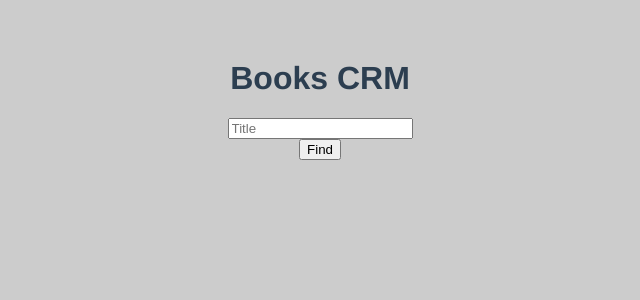
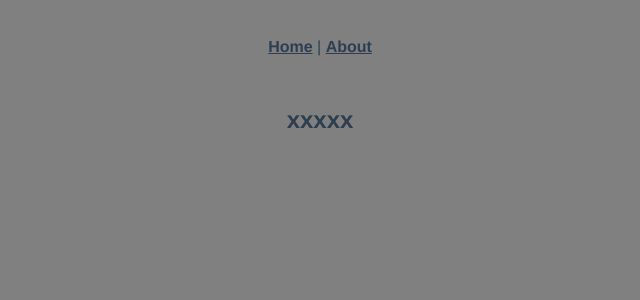
Before and after one commit to samcoswymysl/book-base-crm, a Vue app in the folder client/: page /detailsonebook in a window 1280 px wide. Shown: the top 300 px of the page, without its empty margins (320-960 px from the left). Built offline with nearby package versions, Linux system fonts and the light colour scheme.

Commit message:
add EventBus.js and bulid new page

```diff
--- a/client/package.json
+++ b/client/package.json
@@ -9,11 +9,13 @@
   },
   "dependencies": {
     "core-js": "^3.6.5",
-    "vue": "^2.6.11"
+    "vue": "^2.6.11",
+    "vue-router": "^3.5.3"
   },
   "devDependencies": {
     "@vue/cli-plugin-babel": "~4.5.0",
     "@vue/cli-plugin-eslint": "~4.5.0",
+    "@vue/cli-plugin-router": "~4.5.0",
     "@vue/cli-service": "~4.5.0",
     "@vue/eslint-config-airbnb": "^5.0.2",
     "babel-eslint": "^10.1.0",
--- a/client/src/App.vue
+++ b/client/src/App.vue
@@ -1,30 +1,39 @@
 <template>
   <div id="app">
-    <Search />
+    <div id="nav">
+      <router-link to="/">Home</router-link> |
+      <router-link to="/about">About</router-link>
+    </div>
+    <router-view/>
   </div>
 </template>
+<script>
 
-<script>
-import Search from './components/Search.vue';
-
-export default {
-  name: 'App',
-  components: {
-    Search,
-  },
-};
 </script>
 
 <style>
+body{
+  background-color: gray;
+}
+
 #app {
   font-family: Avenir, Helvetica, Arial, sans-serif;
   -webkit-font-smoothing: antialiased;
   -moz-osx-font-smoothing: grayscale;
   text-align: center;
   color: #2c3e50;
-  margin-top: 60px;
 }
-body{
-  background: #ccc;
+
+#nav {
+  padding: 30px;
+}
+
+#nav a {
+  font-weight: bold;
+  color: #2c3e50;
+}
+
+#nav a.router-link-exact-active {
+  color: #42b983;
 }
 </style>
--- /dev/null
+++ b/client/src/config/eventBus.js
@@ -0,0 +1,5 @@
+import Vue from 'vue';
+
+export const EventBus = new Vue();
+
+export default EventBus;
--- a/client/src/main.js
+++ b/client/src/main.js
@@ -1,8 +1,13 @@
 import Vue from 'vue';
+import VueRouter from 'vue-router';
 import App from './App.vue';
+import router from './router';
 
 Vue.config.productionTip = false;
 
+Vue.use(VueRouter);
+
 new Vue({
+  router,
   render: (h) => h(App),
 }).$mount('#app');
--- /dev/null
+++ b/client/src/router/index.js
@@ -0,0 +1,29 @@
+import Vue from 'vue';
+import VueRouter from 'vue-router';
+import Search from '../views/Search.vue';
+
+Vue.use(VueRouter);
+
+const routes = [
+  {
+    path: '/',
+    name: 'Search',
+    component: Search,
+  },
+  {
+    path: '/detailsonebook',
+    name: 'DetailsOneBook',
+    // route level code-splitting
+    // this generates a separate chunk (about.[hash].js) for this route
+    // which is lazy-loaded when the route is visited.
+    component: () => import(/* webpackChunkName: "about" */ '../views/DetailsOneBook.vue'),
+  },
+];
+
+const router = new VueRouter({
+  mode: 'history',
+  base: process.env.BASE_URL,
+  routes,
+});
+
+export default router;
--- /dev/null
+++ b/client/src/views/About.vue
@@ -0,0 +1,5 @@
+<template>
+  <div class="about">
+    <h1>This is an about page</h1>
+  </div>
+</template>
--- /dev/null
+++ b/client/src/views/DetailsOneBook.vue
@@ -0,0 +1,37 @@
+<template>
+
+  <div class="detailsWrapper">
+    <h2>xxxxx</h2>
+
+  </div>
+
+</template>
+
+<script>
+import connectWithApi from '../connectWithApi';
+import Bus from '../config/eventBus';
+
+export default {
+  name: 'DetailsOneBook',
+  data() {
+    return {
+      book: {},
+    };
+  },
+  methods: {
+    async oneBooks(key) {
+      this.details = await connectWithApi.getOneBook(key);
+      await console.log(this.details);
+    },
+
+  },
+
+};
+Bus.$on('show', (book) => {
+  console.log('odebrano', book);
+});
+</script>
+
+<style scoped>
+
+</style>
--- a/client/src/components/Search.vue
+++ b/client/src/views/Search.vue
@@ -6,6 +6,11 @@
     <div class="books">
       <label for="title"></label>
       <input type="text" id="title" v-model="title" placeholder="Title">
+      <button
+        v-on:click="searchBooks"
+      >
+        Find</button>
+    </div>
       <div class="booksContainer"
            v-for="(book) in books"
            v-bind:item="book"
@@ -22,35 +27,42 @@
 
         <p class="text">
           Title: {{ book.title }}
-          <button v-on:click="oneBooks(book.lending_edition_s)">Details</button>
+          <router-link to="/detailsonebook"
+          >
+            <button
+              v-on:click="showDetails(book)"
+              v-bind:book="book">Details
+            </button>
+          </router-link>
+
         </p>
       </div>
 
     </div>
 
-  <button
-    v-on:click="searchBooks"
-  >
-    Find</button>
-  </div>
 </template>
 
 <script>
 import connectWithApi from '../connectWithApi';
+import Bus from '../config/eventBus';
 
 export default {
   name: 'Search',
+  props: {
+    book: {
+      type: String,
+    },
+  },
   data() {
     return {
       books: [],
       title: '',
       error: '',
-      data: '',
+      details: {},
     };
   },
   async findBooks() {
     try {
-      console.log('x');
       const booksJSON = await connectWithApi.getBooks(this.title);
       this.books = await JSON.parse(booksJSON);
     } catch (e) {
@@ -60,11 +72,11 @@ export default {
   methods: {
     async searchBooks() {
       this.books = await connectWithApi.getBooks(this.title);
-      console.log('books', this.books);
     },
-    async oneBooks(key) {
-      this.data = await connectWithApi.getOneBook(key);
-      await console.log(this.data);
+
+    showDetails(book) {
+      console.log('xxxx');
+      Bus.$emit('show', book);
     },
 
   },
```
Also changed, not shown: client/src/views/Home.vue (added, +18 -0 lines), 2 other files (tests, documents, lock files or other folders).
